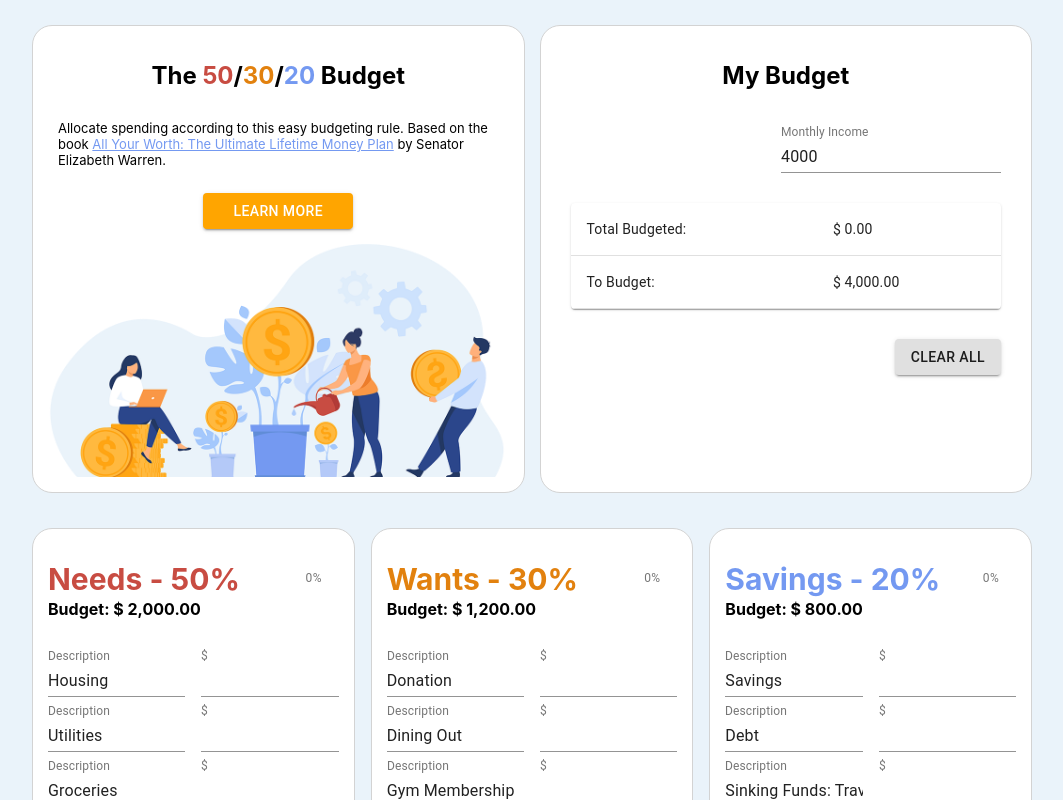
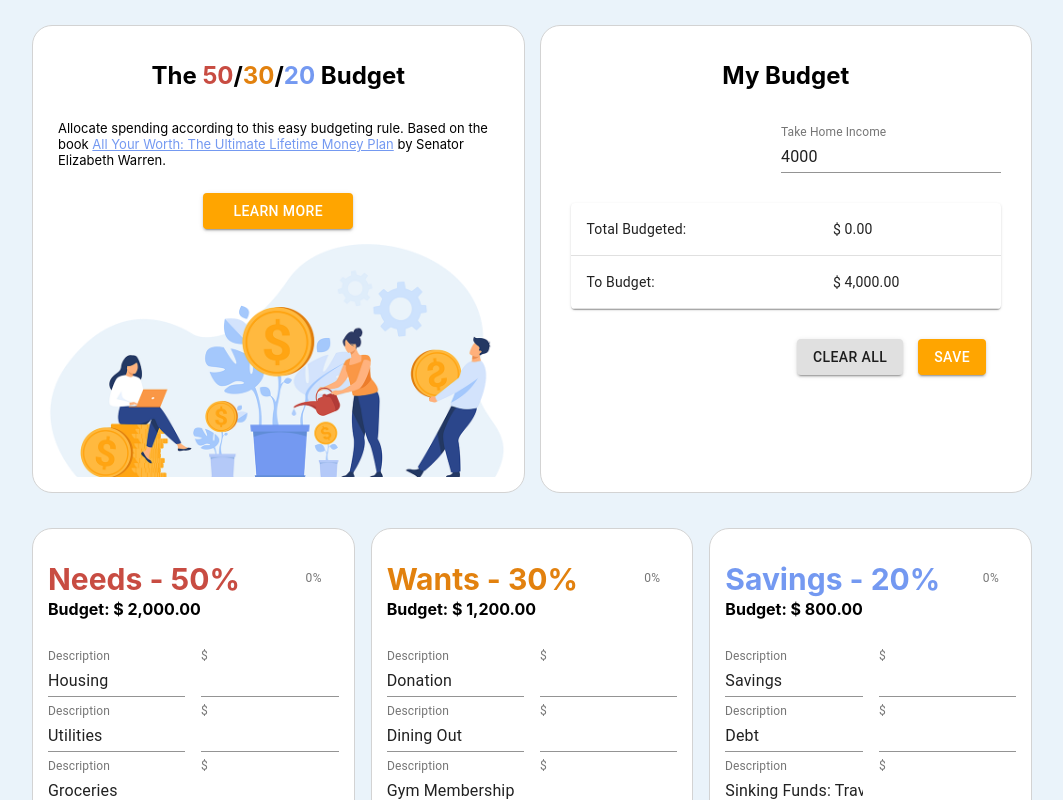
Before and after one commit to dinnagonzales/portfolio2021, a React (Create React App) app: page / in a window 1280 px wide. Shown: the top 800 px of the page, without its empty margins (108-1171 px from the left). Built offline with nearby package versions, Linux system fonts and the light colour scheme.

Commit message:
2-1: Save to localStorage

```diff
--- a/src/components/BudgetApp/income.jsx
+++ b/src/components/BudgetApp/income.jsx
@@ -40,6 +40,12 @@ export default function Income() {
         });
 	};
 
+	const save = () => {
+		dispatch({
+            type: "SAVE",
+        });
+	};
+
 	const totalBudget = state.categories.reduce((sum, c) =>{
 		return sum += Number(c.sum);
 	}, 0);
@@ -61,7 +67,7 @@ export default function Income() {
 							shrink: true,
 						}}
 						id={ `take_home_money` }
-						label={ 'Monthly Income' }
+						label={ 'Take Home Income' }
 						value={ state.takeHome || '' }
 						onChange={ updateTakeHome } />
 
@@ -92,6 +98,7 @@ export default function Income() {
 					</TableContainer>
 
 					<Button variant={ 'contained' } onClick={ clearAll }>Clear All</Button>
+					<Button style={{ backgroundColor: 'orange', color: 'white' }} variant={ 'contained' } onClick={ save }>Save</Button>
 				</div>
 			</IncomeContainer>
 		</>
@@ -136,6 +143,9 @@ const IncomeContainer = styled(Section).attrs({
 
 		button{
 			margin-top: 30px;
+			margin-right: 15px;
 		}
 	}
+
+
 `;
--- a/src/components/BudgetApp/index.jsx
+++ b/src/components/BudgetApp/index.jsx
@@ -9,8 +9,17 @@ import media from '../../styles/media';
 import { theme } from '../../styles/default';
 import Footer from './footer';
 
+var loadState = initialState;
+(function(){
+	if(window.localStorage.getItem('budget')){
+		loadState = JSON.parse(window.localStorage.getItem('budget'));
+	}else{
+		window.localStorage.setItem('budget', JSON.stringify(loadState));
+	}
+})();
+
 export default function BudgetApp() {
-	const [state, dispatch] = useReducer(BudgetReducer, initialState);
+	const [state, dispatch] = useReducer(BudgetReducer, loadState);
 
 	return (
 		<Context.Provider value={{ state, dispatch }}>
--- a/src/components/BudgetApp/store.js
+++ b/src/components/BudgetApp/store.js
@@ -77,6 +77,13 @@ const BudgetReducer = (state, action) => {
                 categories: clearCategories,
             }
         }
+        case 'SAVE':{
+            window.localStorage.setItem('budget', JSON.stringify(state));
+
+            return {
+                ...state
+            }
+        }
         default:
             return initialState;
     };
--- a/src/styles/default.js
+++ b/src/styles/default.js
@@ -23,4 +23,5 @@ export const theme = {
     link: colors.cornflowerBlue,
     border: colors.lightGrey,
     darkBackground: colors.cello,
+    button: colors.goldenBell,
 };
```
